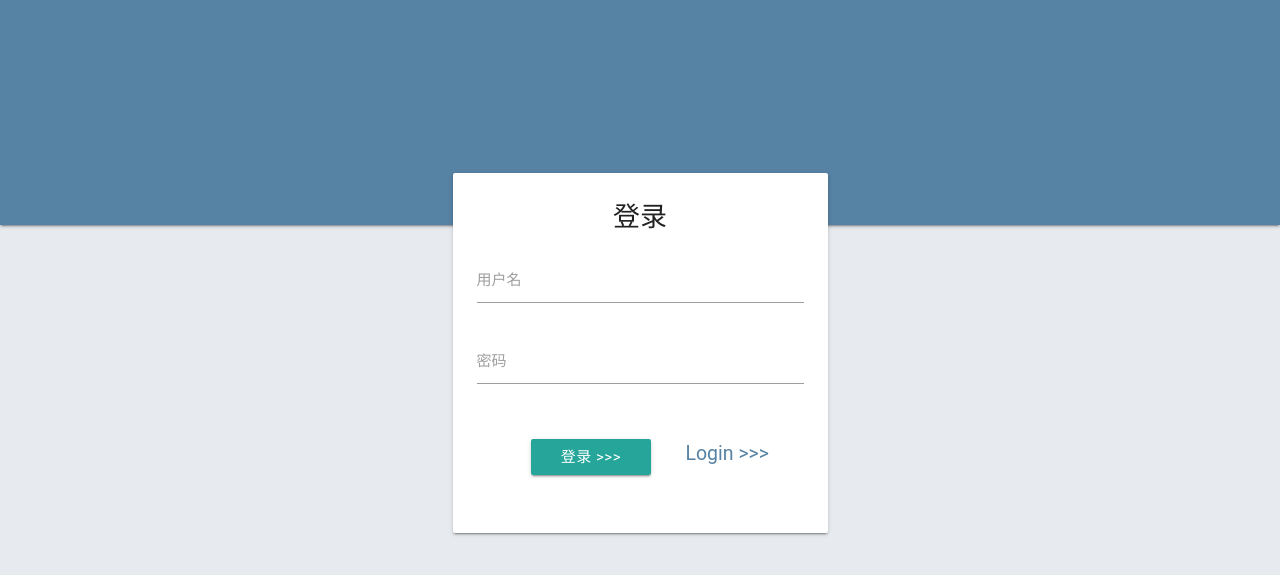
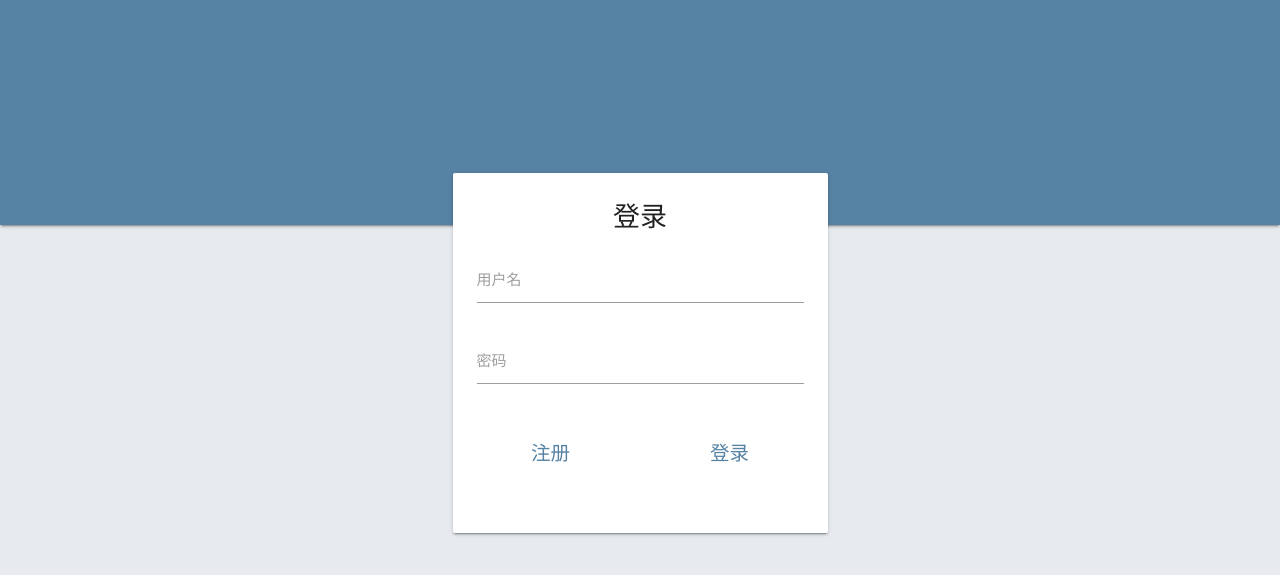
Before and after one commit to x1ah/chatroom, a Flask app: page /login in a window 1280 px wide. Shown: the top 575 px of the page. Run offline with Flask 2, Linux system fonts and the light colour scheme; some libraries are stand-ins or nearby versions; some web fonts are replaced.

Commit message:
完成登录页面

```diff
--- a/chatrm/templates/login.html
+++ b/chatrm/templates/login.html
@@ -4,8 +4,9 @@
     <!--Import Google Icon Font-->
     <link href="http://fonts.googleapis.com/icon?family=Material+Icons" rel="stylesheet">
     <!--Import materialize.css-->
-    <link type="text/css" rel="stylesheet" href="../static/css/materialize.min.css"  media="screen,projection"/>
-    <link type="text/css" rel="stylesheet" href="../static/css/chatroom.css"  media="screen,projection"/>
+    <link type="text/css" rel="stylesheet" href="{{ url_for('static', filename='css/materialize.min.css') }}"  media="screen,projection"/>
+    <link type="text/css" rel="stylesheet" href="{{ url_for('static', filename='css/font-awesome.min.css') }}"  media="screen,projection"/>
+    <link type="text/css" rel="stylesheet" href="{{ url_for('static', filename='css/chatroom.css') }}"  media="screen,projection"/>
 
     <!--Let browser know website is optimized for mobile-->
     <meta name="viewport" content="width=device-width, initial-scale=1.0"/>
@@ -32,19 +33,18 @@
             <input id="password" type="password" class="validate">
             <label for="password">密码</label>
           </div>
-          <div class="next">
-            <a class="login">Login >>></a>
+          <div class="pre">
+            <a class="registerPage"><i class="fa fa-angle-double-left" aria-hidden="true"></i> 注册<a>
           </div>
           <div class="next">
-            <button class="btn waves-effect waves-light" type="submit" name="action">登录 >>>
-            </button>
+            <a class="login">登录 <i class="fa fa-angle-double-right" aria-hidden="true"></i><a>
           </div>
         </form>
       </div>
     </div>
     <!--Import jQuery before materialize.js-->
     <script type="text/javascript" src="https://code.jquery.com/jquery-2.1.1.min.js"></script>
-    <script type="text/javascript" src="../static/js/materialize.min.js"></script>
-    <script type="text/javascript" src="../static/js/chatroom.js"></script>
+    <script type="text/javascript" src="{{ url_for('static', filename='js/materialize.min.js') }}"></script>
+    <script type="text/javascript" src="{{ url_for('static', filename='js/chatroom.js') }}"></script>
   </body>
 </html>
```
